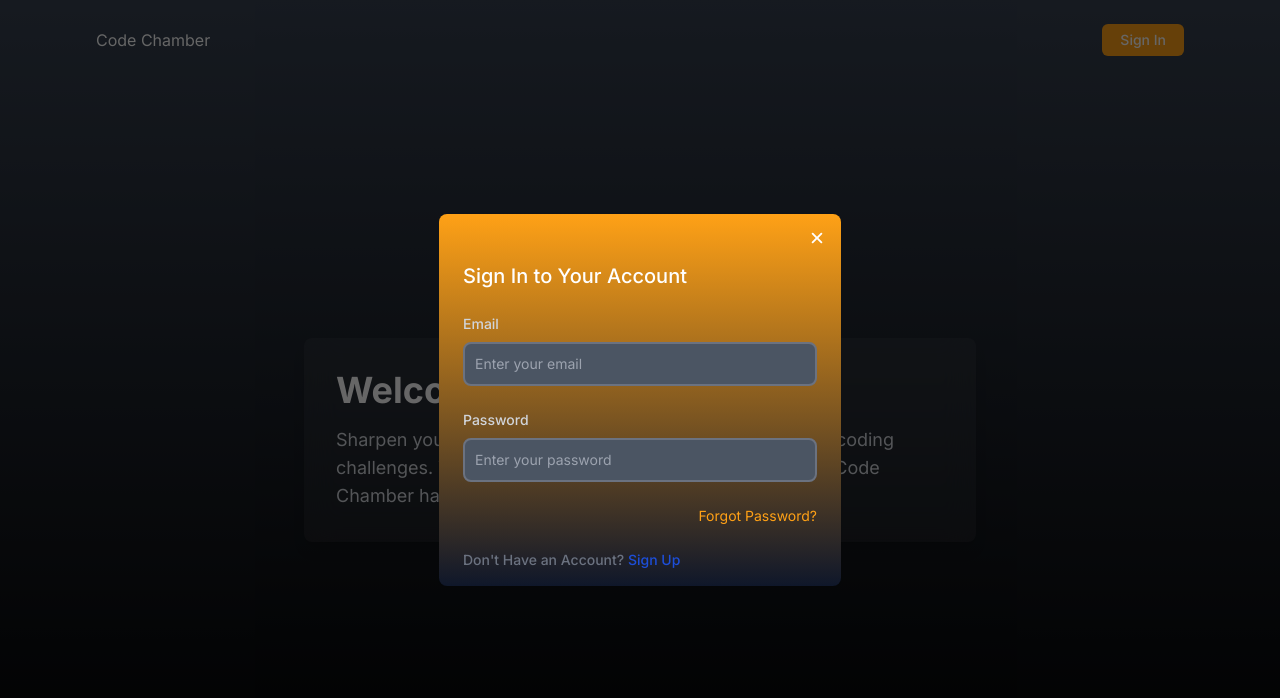
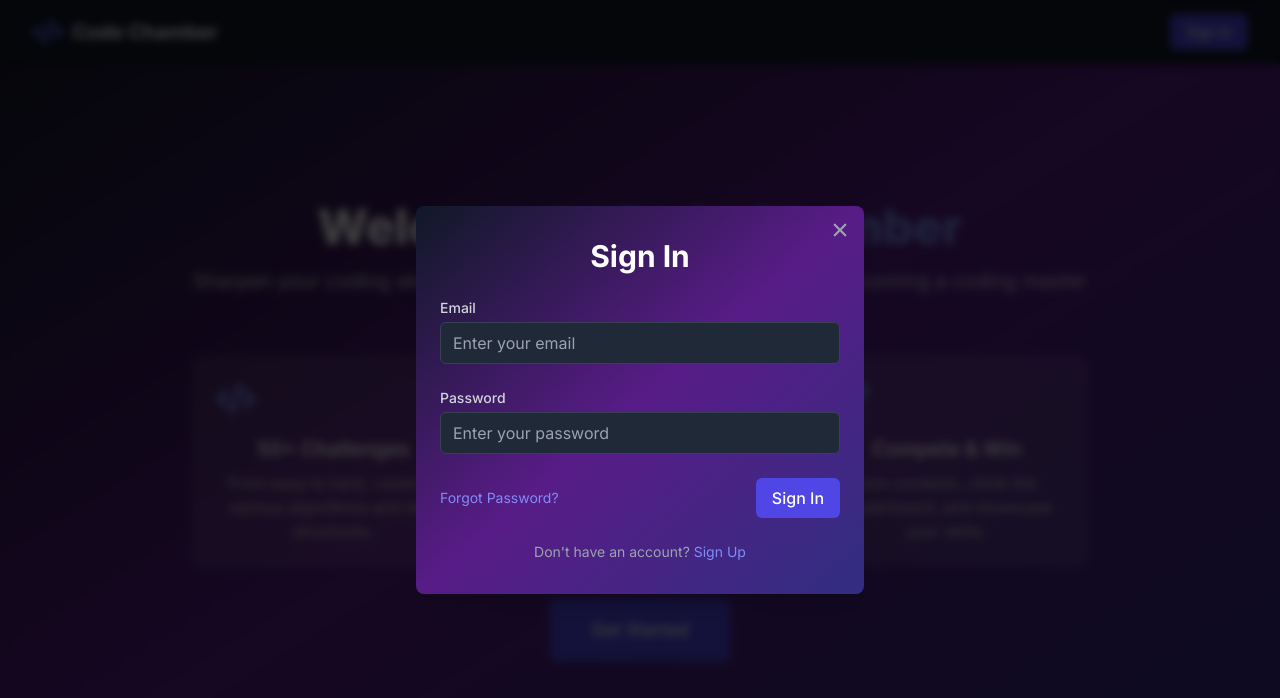
Before and after one commit to namanthanki/code-chamber, a Next.js app: page /auth in a window 1280 px wide. Both pictures are taken after a click on the button "Sign In". Shown: the top 698 px of the page. Built offline with nearby package versions, Linux system fonts and the light colour scheme.

Commit message:
Revamped Design

```diff
--- a/app/auth/page.tsx
+++ b/app/auth/page.tsx
@@ -1,24 +1,60 @@
 "use client";
+import FeatureCard from "../components/Cards/FeatureCard";
 import AuthModal from "../components/Models/AuthModal";
 import Navbar from "../components/Navbar";
 import { useAuthModalStore } from "../stores/authModalStore";
+import { FaCode, FaUsers, FaTrophy } from "react-icons/fa";
 
 export default function Auth() {
 	const { isOpen } = useAuthModalStore();
 
 	return (
-		<div className="bg-gradient-to-b from-gray-700 to-black h-screen relative flex flex-col">
+		<div className="bg-gradient-to-br from-gray-900 via-purple-900 to-indigo-900 min-h-screen relative flex flex-col">
 			<Navbar />
-			<div className="flex flex-grow items-center justify-center">
-				<div className="max-w-2xl mx-auto p-8 bg-white/5 rounded-lg backdrop-blur-lg shadow-lg">
-					<h1 className="text-4xl font-bold text-white mb-4">
-						Welcome to Code Chamber
-					</h1>
-					<p className="text-gray-300 text-lg">
-						Sharpen your coding skills with our extensive collection
-						of coding challenges. Whether you&apos;re a beginner or
-						a seasoned pro, Code Chamber has something for everyone.
-					</p>
+			<div className="flex-grow flex items-center justify-center px-4 sm:px-6 lg:px-8">
+				<div className="max-w-4xl w-full space-y-8">
+					<div className="text-center">
+						<h1 className="text-5xl font-extrabold text-white mb-4">
+							Welcome to{" "}
+							<span className="text-indigo-400">
+								Code Chamber
+							</span>
+						</h1>
+						<p className="text-xl text-gray-300 mb-8">
+							Sharpen your coding skills and conquer challenges.
+							Your journey to becoming a coding master starts
+							here.
+						</p>
+					</div>
+
+					<div className="grid grid-cols-1 md:grid-cols-3 gap-6">
+						<FeatureCard
+							icon={<FaCode className="w-10 h-10" />}
+							title="50+ Challenges"
+							description="From easy to hard, covering various algorithms and data structures."
+						/>
+						<FeatureCard
+							icon={<FaUsers className="w-10 h-10" />}
+							title="Active Community"
+							description="Discuss solutions, learn from peers, and grow together."
+						/>
+						<FeatureCard
+							icon={<FaTrophy className="w-10 h-10" />}
+							title="Compete & Win"
+							description="Join contests, climb the leaderboard, and showcase your skills."
+						/>
+					</div>
+
+					<div className="mt-10 text-center">
+						<button
+							onClick={() =>
+								useAuthModalStore.setState({ isOpen: true })
+							}
+							className="px-8 py-3 border border-transparent text-base font-medium rounded-md text-white bg-indigo-600 hover:bg-indigo-700 md:py-4 md:text-lg md:px-10"
+						>
+							Get Started
+						</button>
+					</div>
 				</div>
 			</div>
 
--- /dev/null
+++ b/app/components/Cards/FeatureCard.tsx
@@ -0,0 +1,19 @@
+type FeatureCardProps = {
+	icon: React.ReactNode;
+	title: string;
+	description: string;
+};
+
+export default function FeatureCard({
+	icon,
+	title,
+	description,
+}: FeatureCardProps) {
+	return (
+		<div className="bg-white/10 backdrop-blur-lg rounded-xl p-6 text-center">
+			<div className="text-indigo-400 mb-4">{icon}</div>
+			<h3 className="text-xl font-semibold text-white mb-2">{title}</h3>
+			<p className="text-gray-300">{description}</p>
+		</div>
+	);
+}
--- a/app/components/Models/AuthModal.tsx
+++ b/app/components/Models/AuthModal.tsx
@@ -10,19 +10,25 @@ export default function AuthModal() {
 
 	return (
 		<>
-			<div className="absolute top-0 left-0 w-full h-full flex items-center justify-center bg-black bg-opacity-60"></div>
+			<div className="fixed inset-0 bg-black bg-opacity-75 backdrop-blur-sm flex items-center justify-center z-50">
+				<div className="relative w-full max-w-md mx-auto">
+					<div className="relative bg-gradient-to-br from-gray-900 via-purple-900 to-indigo-900 rounded-lg shadow-xl">
+						<button
+							onClick={close}
+							className="absolute top-3 right-3 text-gray-400 hover:text-white"
+						>
+							<IoClose className="h-6 w-6" />
+						</button>
 
-			<div className="w-full sm:w-[450px] absolute top-[50%] left-[50%] translate-x-[-50%] translate-y-[-50%] flex justify-center items-center">
-				<div className="relative w-full h-full mx-auto flex items-center justify-center">
-					<div className="bg-white rounded-lg shadow relative w-full bg-gradient-to-b from-brand-orange to-slate-900 mx-6">
-						<div className="flex justify-end p-2">
-							<button
-								type="button"
-								className="bg-transparent rounded-lg text-sm p-1.5 ml-auto inline-flex items-center hover:bg-gray-800 hover:text-white text-white"
-							>
-								<IoClose className="h-5 w-5" onClick={close} />
-							</button>
-						</div>
+						<div className="px-6 py-8">
+							<h2 className="text-3xl font-bold text-center text-white mb-6">
+								{type === "signin"
+									? "Sign In"
+									: type === "signup"
+									? "Sign Up"
+									: "Reset Password"}
+							</h2>
+
 							{type === "signin" ? (
 								<SignIn />
 							) : type === "signup" ? (
@@ -33,6 +39,7 @@ export default function AuthModal() {
 						</div>
 					</div>
 				</div>
+			</div>
 		</>
 	);
 }
--- a/app/components/Models/ResetPassword.tsx
+++ b/app/components/Models/ResetPassword.tsx
@@ -1,31 +1,30 @@
+"use client";
+
 export default function ResetPassword() {
 	return (
-		<form className="space-y-6 px-6 lg:px-8 pb-4 sm:pb-6 xl:pb-8">
-			<h3 className="text-xl font-medium  text-white">Reset Password</h3>
-			<p className="text-sm text-white ">
-				Forgotten your password? Enter your e-mail address below, and
-				we&apos;ll send you an e-mail allowing you to reset it.
+		<form className="space-y-6">
+			<p className="text-sm text-gray-300">
+				Enter your email address below, and we&apos;ll send you instructions
+				to reset your password.
 			</p>
 			<div>
 				<label
 					htmlFor="email"
-					className="text-sm font-medium block mb-2 text-gray-300"
+					className="block text-sm font-medium text-gray-300"
 				>
-					Your email
+					Email
 				</label>
 				<input
 					type="email"
 					name="email"
 					id="email"
-					className="border-2 outline-none sm:text-sm rounded-lg focus:ring-blue-500 focus:border-blue-500 block w-full p-2.5 bg-gray-600 border-gray-500 placeholder-gray-400 text-white"
-					placeholder="name@company.com"
+					className="mt-1 block w-full px-3 py-2 bg-gray-800 border border-gray-700 rounded-md text-white placeholder-gray-400 focus:outline-none focus:ring-2 focus:ring-indigo-500 focus:border-transparent"
+					placeholder="Enter your email"
 				/>
 			</div>
-
 			<button
 				type="submit"
-				className={`w-full text-white  focus:ring-4 focus:ring-blue-300 font-medium rounded-lg text-sm px-5 py-2.5 text-center
-                bg-brand-orange hover:bg-brand-orange-s `}
+				className="w-full px-4 py-2 bg-indigo-600 hover:bg-indigo-700 text-white font-medium rounded-md transition duration-300"
 			>
 				Reset Password
 			</button>
--- a/app/components/Models/SignIn.tsx
+++ b/app/components/Models/SignIn.tsx
@@ -6,14 +6,11 @@ export default function SignIn() {
 	const { setType } = useAuthModalStore();
 
 	return (
-		<form className="space-y-6 px-6 pb-4">
-			<h3 className="text-xl font-medium text-white">
-				Sign In to Your Account
-			</h3>
+		<form className="space-y-6">
 			<div>
 				<label
 					htmlFor="email"
-					className="text-sm font-medium block mb-2 text-gray-300"
+					className="block text-sm font-medium text-gray-300"
 				>
 					Email
 				</label>
@@ -21,14 +18,14 @@ export default function SignIn() {
 					type="email"
 					name="email"
 					id="email"
-					className="border-2 outline-none sm:text-sm rounded-lg focus:ring-blue-500 focus:border-blue-500 block w-full p-2.5 bg-gray-600 border-gray-500 placeholder:gray-400 text-white"
+					className="mt-1 block w-full px-3 py-2 bg-gray-800 border border-gray-700 rounded-md text-white placeholder-gray-400 focus:outline-none focus:ring-2 focus:ring-indigo-500 focus:border-transparent"
 					placeholder="Enter your email"
 				/>
 			</div>
 			<div>
 				<label
 					htmlFor="password"
-					className="text-sm font-medium block mb-2 text-gray-300"
+					className="block text-sm font-medium text-gray-300"
 				>
 					Password
 				</label>
@@ -36,28 +33,34 @@ export default function SignIn() {
 					type="password"
 					name="password"
 					id="password"
-					className="border-2 outline-none sm:text-sm rounded-lg focus:ring-blue-500 focus:border-blue-500 block w-full p-2.5 bg-gray-600 border-gray-500 placeholder:gray-400 text-white"
+					className="mt-1 block w-full px-3 py-2 bg-gray-800 border border-gray-700 rounded-md text-white placeholder-gray-400 focus:outline-none focus:ring-2 focus:ring-indigo-500 focus:border-transparent"
 					placeholder="Enter your password"
 				/>
 			</div>
-			<button className="flex w-full justify-end">
-				<a
-					href="#"
-					className="text-sm block text-brand-orange hover:underline w-full text-right"
+			<div className="flex items-center justify-between">
+				<button
+					type="button"
+					className="text-sm text-indigo-400 hover:text-indigo-300"
 					onClick={() => setType("reset-password")}
 				>
 					Forgot Password?
-				</a>
-			</button>
-			<div className="text-sm font-medium text-gray-500">
-				Don&apos;t Have an Account?{" "}
-				<a
-					href="#"
-					className="text-blue-700 hover:underline"
+				</button>
+				<button
+					type="submit"
+					className="px-4 py-2 bg-indigo-600 hover:bg-indigo-700 text-white font-medium rounded-md transition duration-300"
+				>
+					Sign In
+				</button>
+			</div>
+			<div className="text-sm text-center">
+				<span className="text-gray-400">Don&apos;t have an account? </span>
+				<button
+					type="button"
+					className="text-indigo-400 hover:text-indigo-300"
 					onClick={() => setType("signup")}
 				>
 					Sign Up
-				</a>
+				</button>
 			</div>
 		</form>
 	);
--- a/app/components/Navbar.tsx
+++ b/app/components/Navbar.tsx
@@ -2,26 +2,32 @@
 
 import Link from "next/link";
 import { useAuthModalStore } from "../stores/authModalStore";
+import { FaCode } from "react-icons/fa";
 
 export default function Navbar() {
 	const { open } = useAuthModalStore();
 
 	return (
-		<nav className="flex items-center justify-between sm:px-12 px-2 md:px-24">
+		<nav className="bg-gray-900 shadow-md">
+			<div className="max-w-7xl mx-auto px-4 sm:px-6 lg:px-8">
+				<div className="flex items-center justify-between h-16">
 					<Link
-				href={"/"}
-				className="flex items-center justify-center text-white h-20"
+						href="/"
+						className="flex items-center text-white text-xl font-bold"
 					>
+						<FaCode className="h-8 w-8 text-indigo-500 mr-2" />
 						Code Chamber
 					</Link>
 					<div className="flex items-center">
 						<button
-					className="bg-brand-orange text-white px-2 py-1 sm:px-4 rounded-md text-sm font-medium hover:text-brand-orange hover:bg-white hover:border-2 hover:border-brand-orange border-2 border-transparent transition duration-300 ease-in-out"
+							className="bg-indigo-600 hover:bg-indigo-700 text-white px-4 py-2 rounded-md text-sm font-medium transition duration-300 ease-in-out"
 							onClick={open}
 						>
 							Sign In
 						</button>
 					</div>
+				</div>
+			</div>
 		</nav>
 	);
 }
```
Also changed, not shown: app/auth/[verify-email]/page.tsx (added, +81 -0 lines). Lines whose indentation alone changed are shown as unchanged.
